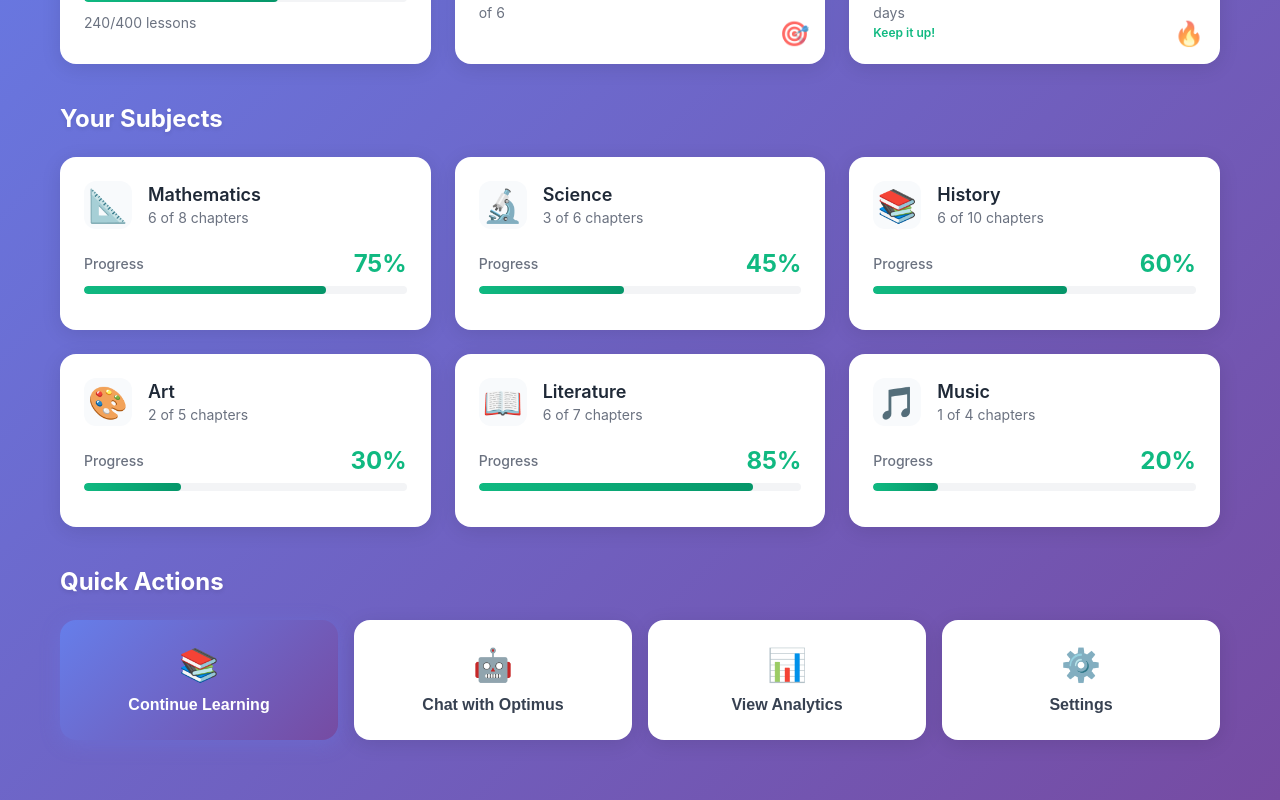
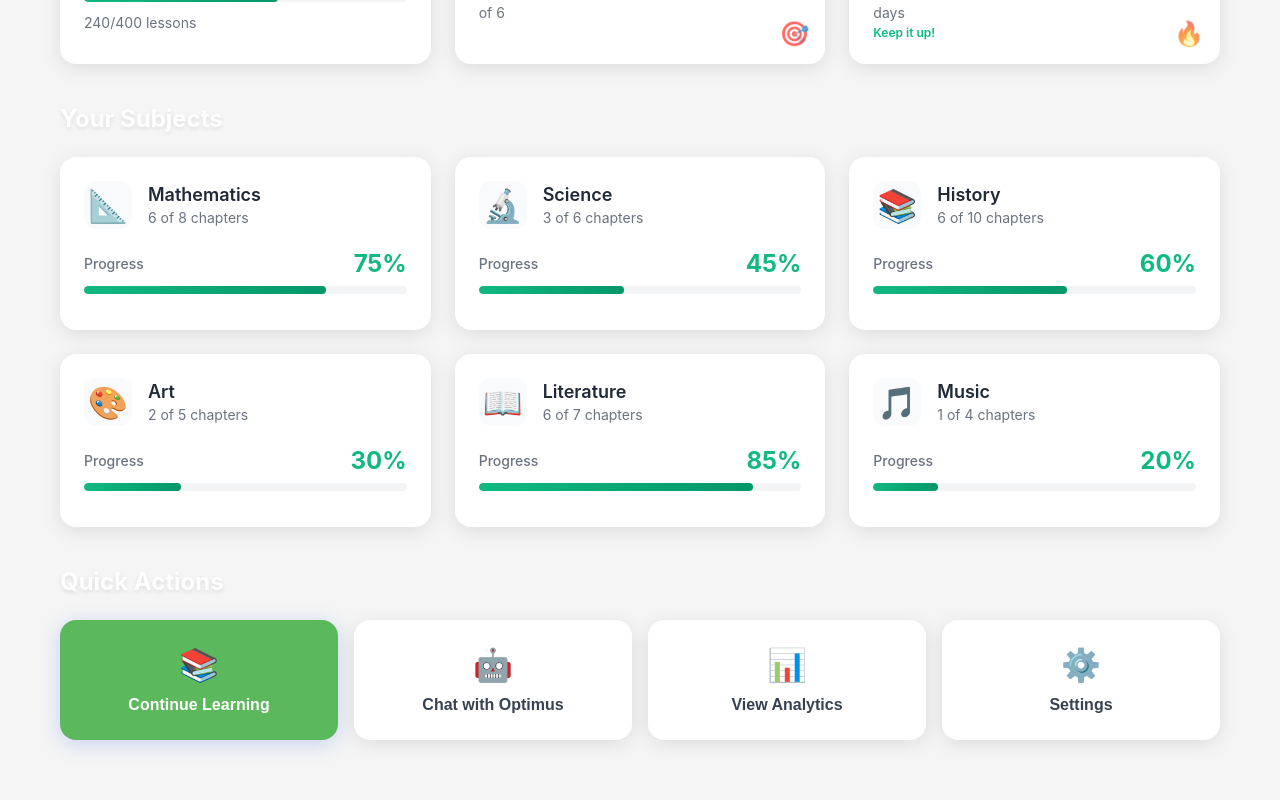
Before and after one commit to Mounir-Merhebi/LearnVentures, a React (Create React App) app in the folder client/: page /dashboard in a window 1280 px wide. Shown: the part 366-1166 px from the top of the page. Built offline with nearby package versions, Linux system fonts and the light colour scheme; sample sign-in values are in the browser's storage.

Commit message:
Updated StudentDashboard styles: changed background color to #f5f5f5 and modified primary action button background to #5CB85C.

```diff
--- a/client/src/pages/StudentDashboard/StudentDashboard.css
+++ b/client/src/pages/StudentDashboard/StudentDashboard.css
@@ -1,6 +1,6 @@
 .student-dashboard {
   min-height: 100vh;
-  background: linear-gradient(135deg, #667eea 0%, #764ba2 100%);
+  background: #f5f5f5;
   font-family: 'Inter', -apple-system, BlinkMacSystemFont, sans-serif;
 }
 
@@ -231,7 +231,7 @@
 }
 
 .action-button.primary {
-  background: linear-gradient(135deg, #667eea 0%, #764ba2 100%);
+  background: #5CB85C;
   color: white;
   box-shadow: 0 4px 20px rgba(102, 126, 234, 0.3);
 }
```
